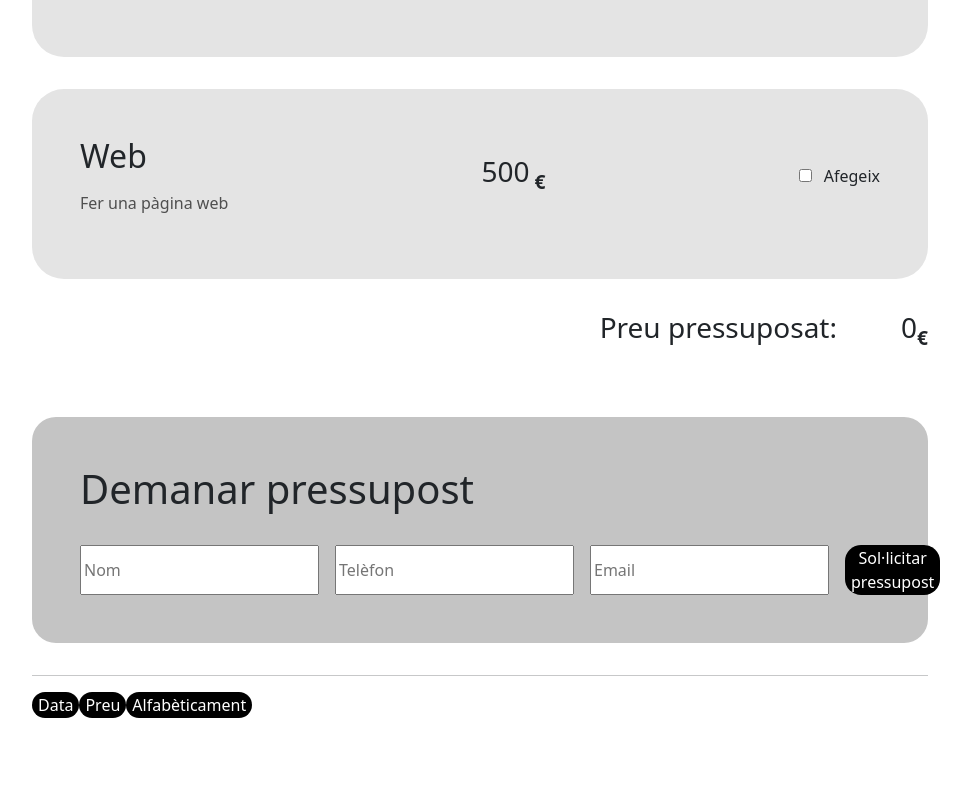
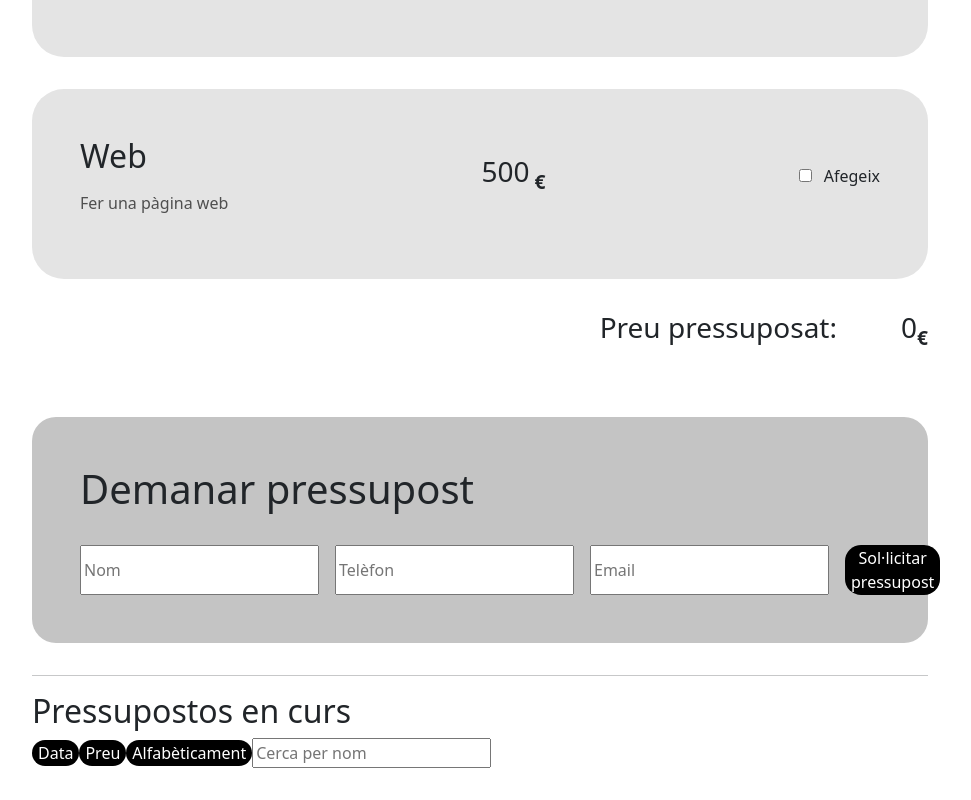
Before and after one commit to jordiciurana16/6.1-Pressupostos-Nivell3, an Angular app in the folder Sprint6/6.1-Pressupostos-Nivell3/Budgets/: page /landing in a window 1280 px wide. Shown: the part 724-1524 px from the top of the page, without its empty margins (160-1131 px from the left). Before the commit the page ends 1474 px from the top, so only its background shows below. Built offline with nearby package versions, Linux system fonts and the light colour scheme.

Commit message:
input type search & ng for li services

```diff
--- a/Sprint6/6.1-Pressupostos-Nivell3/Budgets/src/app/form/form.component.html
+++ b/Sprint6/6.1-Pressupostos-Nivell3/Budgets/src/app/form/form.component.html
@@ -53,26 +53,33 @@
 
   <hr />
 
+  <h2>Pressupostos en curs</h2>
+
   <div>
     <button (click)="sortByDate()">Data</button>
     <button (click)="sortByPrice()">Preu</button>
     <button (click)="sortAlphabetically()">Alfabèticament</button>
+    <input
+      type="search"
+      placeholder="Cerca per nom"
+      (input)="filterByName($event)"
+    />
   </div>
 
-  <ng-container *ngFor="let user of usersBudgetList; index as i">
+  <ng-container *ngFor="let user of filteredUsersBudgetList; index as i">
     <article>
       <div>
-        <h5>{{ usersBudgetList[i].name }}</h5>
-        <span>{{ usersBudgetList[i].phone }}</span
-        ><span>{{ usersBudgetList[i].mail }}</span>
+        <h5>{{ user.name }}</h5>
+        <span>{{ user.phone }}</span>
+        <span>{{ user.mail }}</span>
       </div>
       <div>
         <h3>Serveis contractats</h3>
         <ul>
-          <li>{{ usersBudgetList[i].services }}</li>
+          <li *ngFor="let service of user.services">{{ service }}</li>
         </ul>
       </div>
-      <div>Total {{ usersBudgetList[i].price }}</div>
+      <div>Total {{ user.price }}</div>
     </article>
   </ng-container>
 </main>
--- a/Sprint6/6.1-Pressupostos-Nivell3/Budgets/src/app/form/form.component.ts
+++ b/Sprint6/6.1-Pressupostos-Nivell3/Budgets/src/app/form/form.component.ts
@@ -26,6 +26,7 @@ export class FormComponent {
       }
     | undefined;
   usersBudgetList: any = [];
+  filteredUsersBudgetList: any = [];
   RequireBudgetForm!: FormGroup;
 
   constructor(
@@ -41,6 +42,7 @@ export class FormComponent {
       ]),
       mail: new FormControl('', [Validators.required, Validators.email]),
     });
+    this.filteredUsersBudgetList = this.usersBudgetList;
   }
 
   onSubmit() {
@@ -64,6 +66,7 @@ export class FormComponent {
     this.userObject.services = this.BudgetService.serviceNamesList;
 
     this.usersBudgetList.push({ ...this.userObject, date: new Date() });
+    this.filteredUsersBudgetList = [...this.usersBudgetList];
   }
 
   sortByDate() {
@@ -80,4 +83,17 @@ export class FormComponent {
   sortAlphabetically() {
     this.usersBudgetList.sort((a: any, b: any) => a.name.localeCompare(b.name));
   }
+
+  filterByName(event: Event) {
+    const searchValue = (event.target as HTMLInputElement).value
+      .trim()
+      .toLowerCase();
+    if (!searchValue) {
+      this.filteredUsersBudgetList = [...this.usersBudgetList];
+      return;
+    }
+    this.filteredUsersBudgetList = this.usersBudgetList.filter((user: any) =>
+      user.name.toLowerCase().includes(searchValue)
+    );
+  }
 }
```
